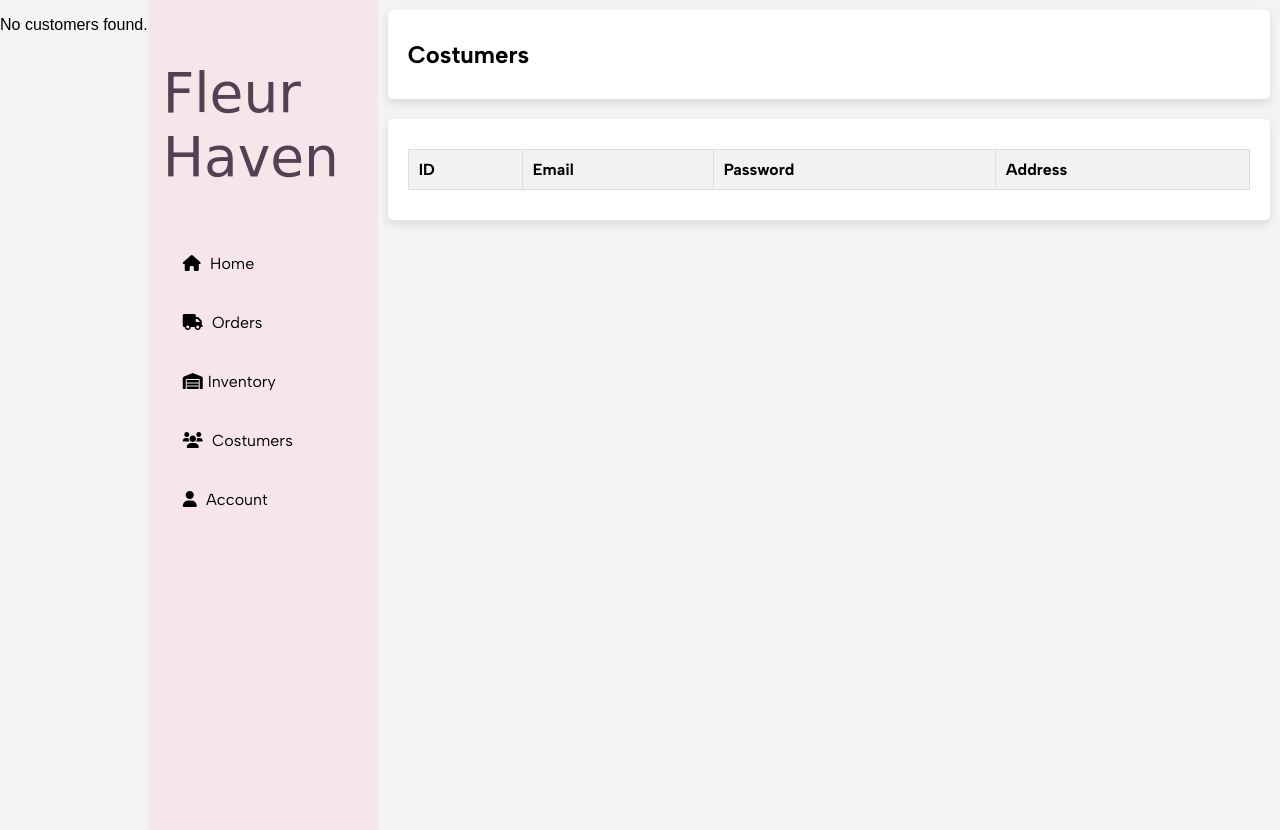
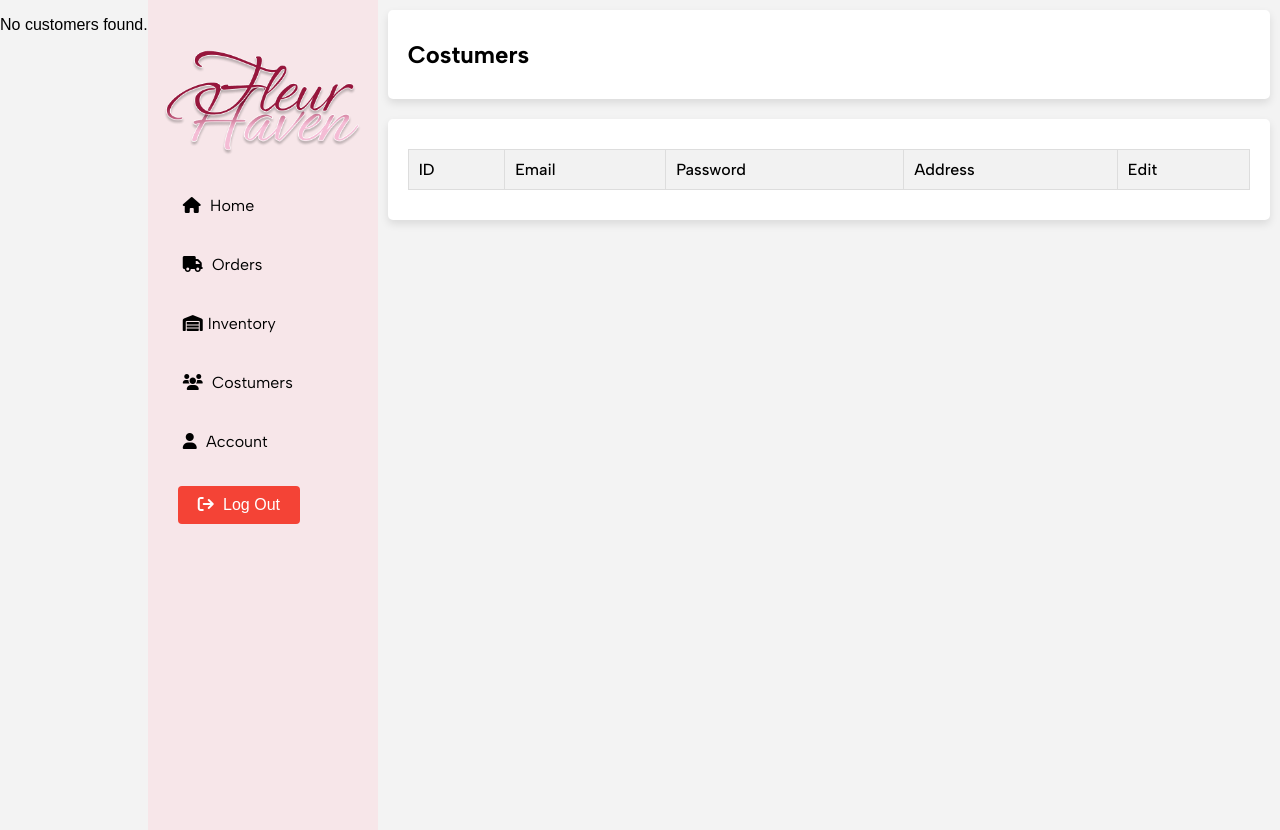
Before and after one commit to ayachi01/FleurBackend, a PHP site: page /FleurBackend/customers.php in a window 1280 px wide. Run offline with PHP 8.4, Linux system fonts and the light colour scheme; data that the repository does not hold is empty; some web fonts are replaced.

Commit message:
added availability, logo and edit button. (edit not functional yet)

```diff
--- a/account.html
+++ b/account.html
@@ -18,12 +18,13 @@
 <body>
 
 <div class="sidebar">
-    <h2>Fleur Haven</h2>
-    <a href="home.html"><i class="fa-solid fa-house"></i> Home </a>
+    <img src="assets/logo.png" alt="" class="signup-image">
+    <a href="home.php"><i class="fa-solid fa-house"></i> Home </a>
     <a href="orders.html"><i class="fa-solid fa-truck"></i> Orders</a>
     <a href="inventory.php"><i class="fa-solid fa-warehouse"></i> Inventory</a>
     <a href="customers.php"><i class="fa-solid fa-users"></i> Customers</a>
     <a href="account.html"><i class="fa-solid fa-user"></i> Account</a>
+    <button class="logout-button" onclick="logout()"><i class="fa-solid fa-arrow-right-from-bracket"></i> Log Out</button>
 </div>
 
 <div class="main-content">
--- a/api/index_api.php
+++ b/api/index_api.php
@@ -21,7 +21,7 @@ if ($_SERVER['REQUEST_METHOD'] == 'POST') {
 
         if (password_verify($password, $hashedPassword)) {
             $_SESSION['email'] = $email;
-            header("Location: ../home.html"); // Redirect after successful login
+            header("Location: ../home.php"); // Redirect after successful login
             exit();
         } else {
             $_SESSION['error'] = "Invalid password. Please try again.";
--- a/customers.css
+++ b/customers.css
@@ -130,35 +130,62 @@ body {
     margin: 5px 0;
 }
 
-/* Ensure proper spacing inside boxes */
+
 .customer-card p strong {
     font-weight: bold;
     color: #000;
 }
 
 table {
-    width: 100%; /* Make the table take the full width of its container */
-    border-collapse: collapse; /* Collapse borders for a cleaner look */
-    margin: 10px 0; /* Add margin for spacing */
+    width: 100%;
+    border-collapse: collapse;
+    margin: 10px 0;
 
 }
 
 th, td {
-    padding: 10px; /* Add padding for better spacing inside cells */
-    text-align: left; /* Align text to the left */
-    border: 1px solid #ddd; /* Add a light border for separation */
+    padding: 10px;
+    text-align: left;
+    border: 1px solid #ddd;
 }
 
 th {
     transition: color 0.5 ease;
-    background-color: #f2f2f2; /* Light background for header */
-    font-weight: bold; /* Make header text bold */
+    background-color: #f2f2f2;
+    font-weight: 500;
 }
 th:hover{
     color: #092b74;
 }
 
 table img {
-    width: 100px; /* Set the desired width */
-    height: auto; /* Maintain aspect ratio */
+    width: 100px;
+    height: auto;
 }
+
+
+.logout-button {
+    background-color: #f44336;
+    border: none;
+    color: white;
+    padding: 10px 20px;
+    text-align: center;
+    text-decoration: none;
+    display: inline-block;
+    font-size: 16px;
+    margin: 15px;
+    cursor: pointer;
+    border-radius: 4px;
+}
+
+.logout-button:hover {
+    background-color: #d32f2f;
+}
+
+.signup-image {
+    width: 100%;
+    height: auto;
+    object-fit: contain;
+    margin-bottom: 20px;
+    margin-top: 20px;
+}
--- a/customers.php
+++ b/customers.php
@@ -34,12 +34,13 @@ $connection->close();
 </head>
 <body>
     <div class="sidebar">
-        <h2>Fleur Haven</h2>
-        <a href="home.html"><i class="fa-solid fa-house"></i> Home </a>
+    <img src="assets/logo.png" alt="" class="signup-image">
+        <a href="home.php"><i class="fa-solid fa-house"></i> Home </a>
         <a href="orders.html"><i class="fa-solid fa-truck"></i> Orders</a>
         <a href="inventory.php"><i class="fa-solid fa-warehouse"></i>Inventory</a>
         <a href="customers.php"><i class="fa-solid fa-users"></i> Costumers</a>
         <a href="account.html"><i class="fa-solid fa-user"></i> Account</a>
+        <button class="logout-button" onclick="logout()"><i class="fa-solid fa-arrow-right-from-bracket"></i> Log Out</button>
 
     </div>
 
@@ -56,6 +57,7 @@ $connection->close();
             <th>Email</th>
             <th>Password</th>
             <th>Address</th>
+            <th>Edit</th>
 
         </tr>
     </thead>
--- a/orders.html
+++ b/orders.html
@@ -17,12 +17,13 @@
 
 
 <div class="sidebar">
-    <h2>Fleur Haven</h2>
-    <a href="home.html"><i class="fa-solid fa-house"></i> Home </a>
+    <img src="assets/logo.png" alt="" class="signup-image">
+    <a href="home.php"><i class="fa-solid fa-house"></i> Home </a>
     <a href="orders.html"><i class="fa-solid fa-truck"></i> Orders</a>
     <a href="inventory.php"><i class="fa-solid fa-warehouse"></i> Inventory</a>
     <a href="customers.php"><i class="fa-solid fa-users"></i> Customers</a>
     <a href="account.html"><i class="fa-solid fa-user"></i> Account</a>
+    <button class="logout-button" onclick="logout()"><i class="fa-solid fa-arrow-right-from-bracket"></i> Log Out</button>
 </div>
 
 <div class="main-content">
```
Also changed, not shown: account.css (+27 -0 lines), home.css (+35 -26 lines), home.php (renamed from home.html, +23 -12 lines), inventory.css (+54 -12 lines), inventory.php (+15 -2 lines), orders.css (+27 -0 lines), assets/Logo.png (added).
